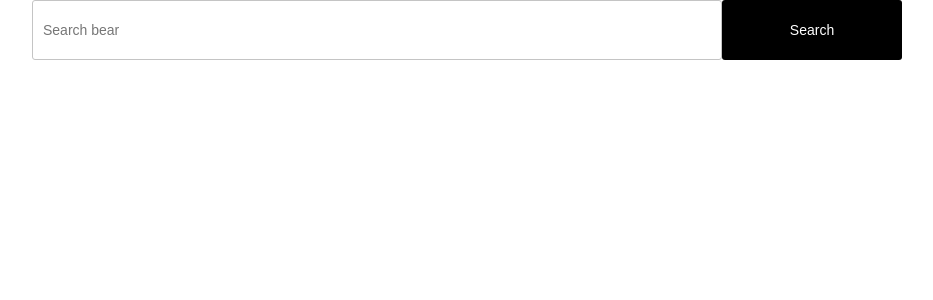
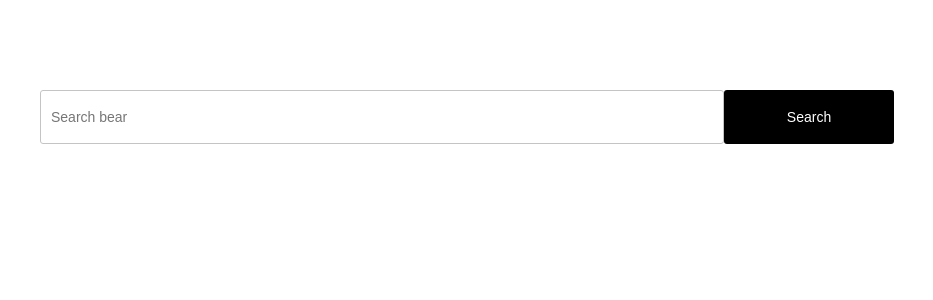
Before and after one commit to OlgaStrelk/searchReact, a React (Create React App) app: page / in a window 1280 px wide. Shown: the top 300 px of the page, without its empty margins (173-1106 px from the left). Built offline with nearby package versions, Linux system fonts and the light colour scheme.

Commit message:
feat ыгиешедуы

```diff
--- a/src/components/App.js
+++ b/src/components/App.js
@@ -1,7 +1,7 @@
 import React, { useState } from "react";
 import "../styles/App.css";
 
-import api from '../api/api'
+import api from "../api/api";
 
 import Input from "./Input";
 import Form from "./Form";
@@ -10,36 +10,38 @@ import Card from "./Card";
 
 function App() {
   let [inputValue, setInputValue] = useState("");
-  let [cardsData, setCardsData] = useState([])
+  let [cardsData, setCardsData] = useState([]);
 
   const handleSubmit = (e) => {
     e.preventDefault();
-    api.getCards()
-      .then(res => {
+    api.getCards().then((res) => {
       const formattedData = res.map((cardData) => {
         return {
           link: cardData.image_url,
           title: cardData.name,
           subtitle: cardData.description,
-            id: cardData.id
-          }
-        })
-        setCardsData(formattedData)
-      })
+          id: cardData.id,
         };
-  const handleInput = (e) => {setInputValue(e.target.value)};
+      });
+      setCardsData(formattedData);
+    });
+  };
+  const handleInput = (e) => {
+    setInputValue(e.target.value);
+  };
   return (
     <div className="App">
-      <Form handleSubmit={handleSubmit}>
+      <div className="App-content">
+        <Form className="App-search" handleSubmit={handleSubmit}>
           <Input handleChange={handleInput} value={inputValue} />
           <Button text={"Search"} />
         </Form>
-      {
-      cardsData.map((card) => (
-          <Card {...card} key={card.id}/>
-        ))
-      }
-
+        <section className="App-cards">
+          {cardsData.map((card) => (
+            <Card {...card} key={card.id} />
+          ))}
+        </section>
+      </div>
     </div>
   );
 }
--- a/src/components/Form.js
+++ b/src/components/Form.js
@@ -1,6 +1,5 @@
 import React from 'react'
 
-// import "../styles/Form.css";
 
 export default function Form({children, handleSubmit}) {
     return (
--- a/src/styles/Button.css
+++ b/src/styles/Button.css
@@ -1,9 +1,9 @@
 .Button {
+  text-align: center;
   background-color: #000;
   color: #fff;
-  width: 180px;
-  height: 60px;
-  text-align: center;
+  width: 170px;
+  height: 54px;
   font-size: 14px;
   border: 0;
   border-radius: 3px;
--- a/src/styles/Card.css
+++ b/src/styles/Card.css
@@ -1,7 +1,6 @@
 .Card {
   width: 276px;
   font-size: 14px;
-    text-align: left;
   margin-top: 30px;
   cursor: pointer;
 }
@@ -13,18 +12,21 @@
 .Card-image {
   width: 100%;
   height: 180px;
-    object-fit: cover;
+  object-fit: contain;
 }
 
 .Card-title {
+  text-align: center;
   font-weight: 700;
-    width: 70%;
   margin-top: 20px;
   margin-bottom: 0;
 }
 
 .Card-subtitle {
+  margin-top: 5px;
+  white-space: nowrap;
+  overflow: hidden;
+  text-overflow: ellipsis;
+  padding: 5px;
   color: #767676;
-    width: 70%;
-    margin-top:5px;
 }
--- a/src/styles/Input.css
+++ b/src/styles/Input.css
@@ -1,10 +1,10 @@
 .Input {
+    box-sizing: border-box;
     padding-left: 10px;
     color: #000;
-    box-sizing: border-box;
     width: 100%;
-    max-width: 690px;
-    height: 60px;
+    max-width: 684px;
+    height: 54px;
     font-size: 14px;
     border: 1px solid #c4c4c4;
     border-radius: 3px;
```
Lines whose indentation alone changed are shown as unchanged.
